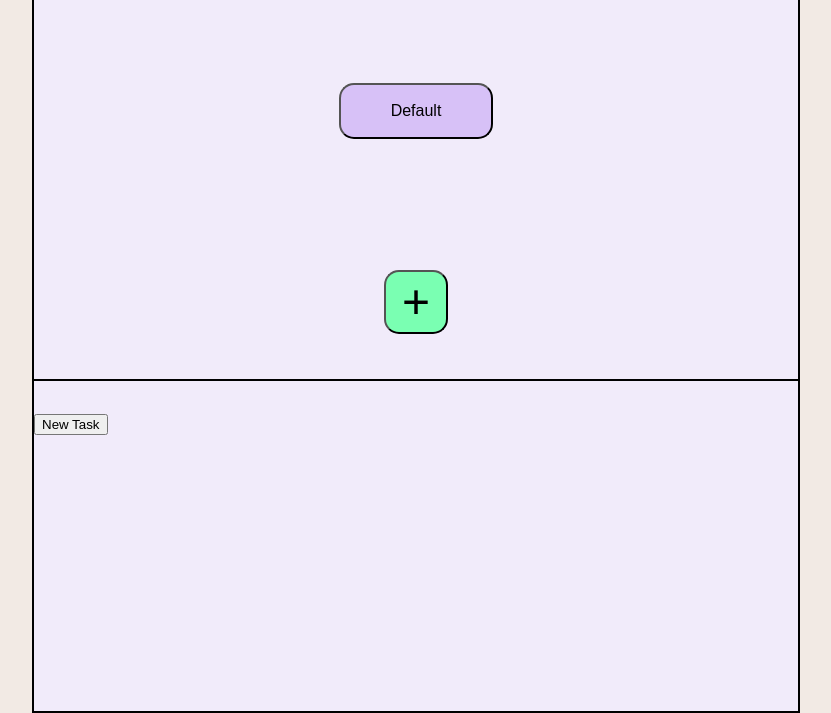
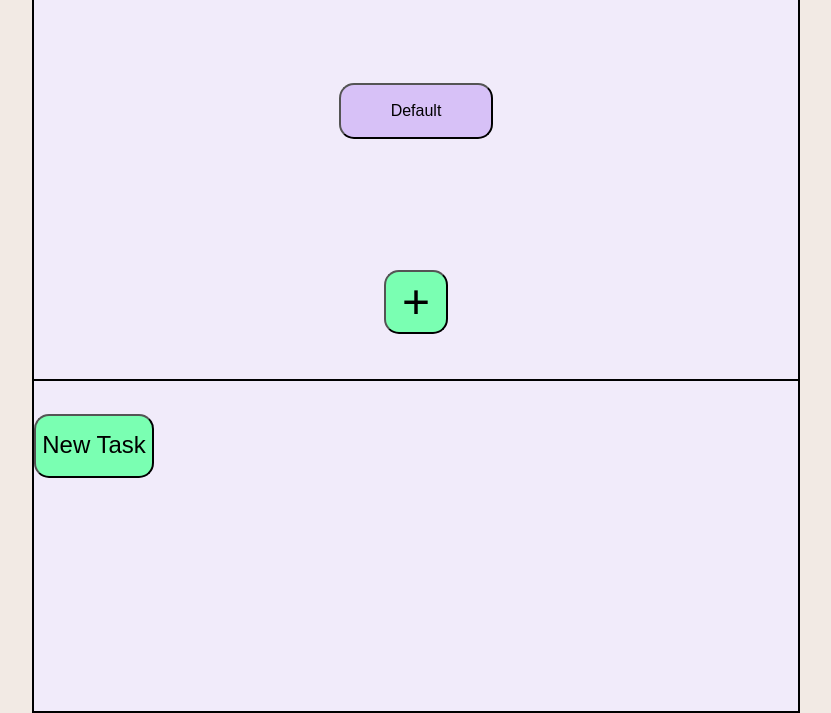
Before and after one commit to Aureatus/ToDoList, a website built with webpack: page dist/index.html in a window 1280 px wide. Shown: the part 87-800 px from the top of the page, without its empty margins (224-1055 px from the left). Built offline with nearby package versions, Linux system fonts and the light colour scheme.

Commit message:
Added styling to addToDoButton

```diff
--- a/src/style.css
+++ b/src/style.css
@@ -126,3 +126,14 @@ todocontent {
   width: 100%;
   height: 90%;
 }
+
+.addToDo {
+  font-size: 3vmin;
+  background-color: #7affb2;
+  height: 8vmin;
+  width: 15vmin;
+  text-align: center;
+  line-height: 10%;
+  border-radius: 15px;
+  margin: auto;
+}
```
